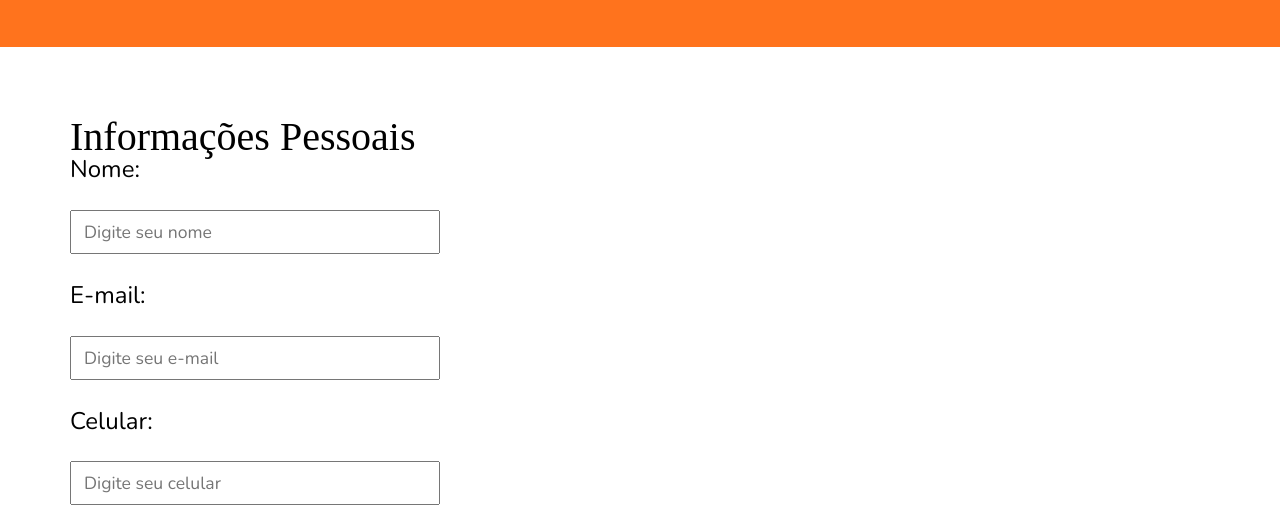
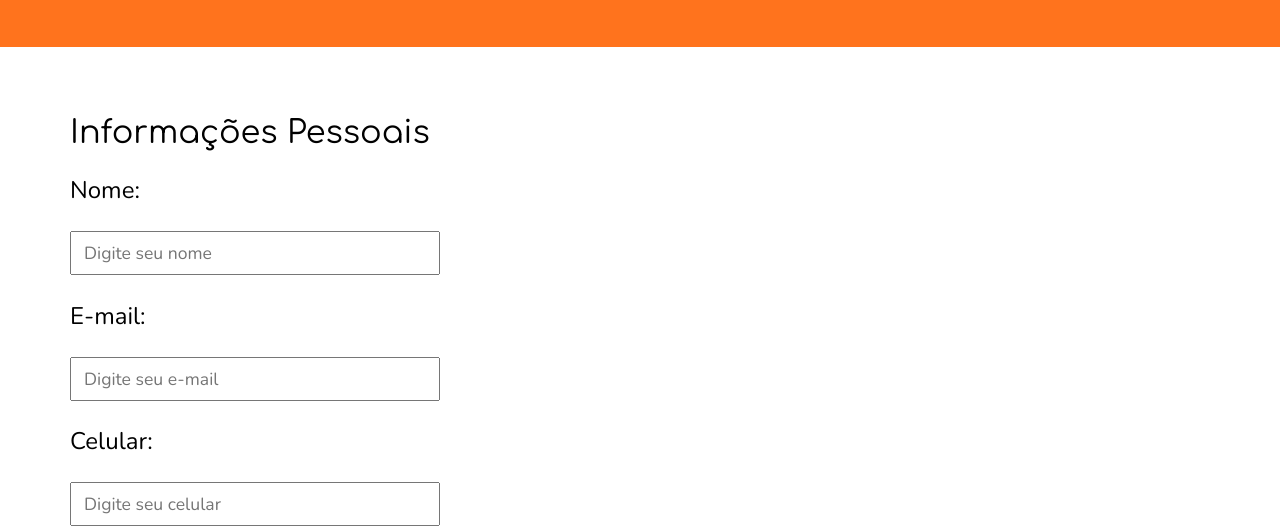
Before and after one commit to LucasDevRJ/best_games, a plain HTML site: page contact.html in a window 1280 px wide. Shown: the part 233-764 px from the top of the page. Drawn offline with nearby package versions, Linux system fonts and the light colour scheme.

Commit message:
Estilização do legend

```diff
--- a/css/contact.css
+++ b/css/contact.css
@@ -9,7 +9,9 @@
 }
 
 .principal__formulario__informacoes__pessoais__titulo {
-    font-size: var(--fonte-tamanho-titulo);
+    font-size: var(--fonte-tamanho-subtitulo);
+    font-family: var(--fonte-primeira);
+    margin: var(--espacamento-externo);
 }
 
 .principal__formulario__informacoes__pessoais__texto {
@@ -27,7 +29,7 @@
 
 .principal__formulario__radio {
     display: flex;
-    margin: var(--espacamento-externo-radio);
+    margin: var(--espacamento-externo);
     font-size: var(--fonte-tamanho-texto);
     font-family: var(--fonte-segunda);
 }
--- a/css/variables.css
+++ b/css/variables.css
@@ -12,10 +12,10 @@
     --fonte-tamanho-subtitulo: 2rem;
     --fonte-tamanho-texto: 1.5rem;
 
+    --espacamento-externo: 1.8rem 0;
+
     --espacamento-interno-entrada: 0.5rem 0.75rem;
     --espacamento-externo-entrada: 1.8rem 0;
     --fonte-tamanho-entrada: 1.1rem;
     --largura-entrada: 30%;
-
-    --espacamento-externo-radio: 1.8rem 0;
 }
```
